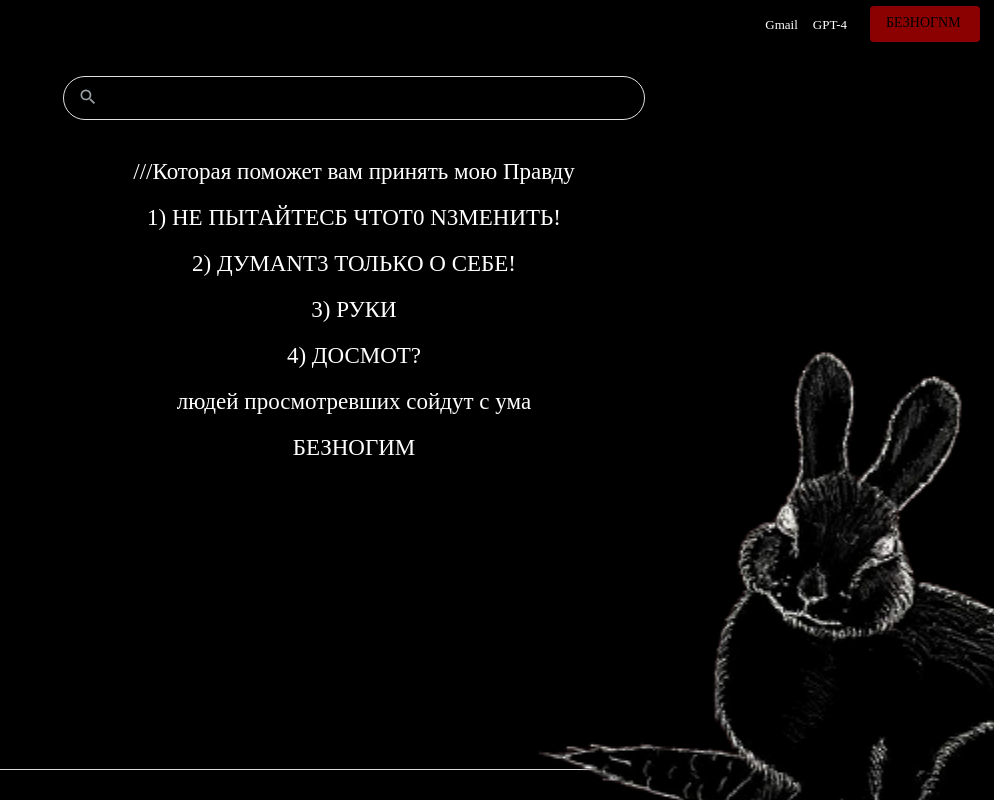
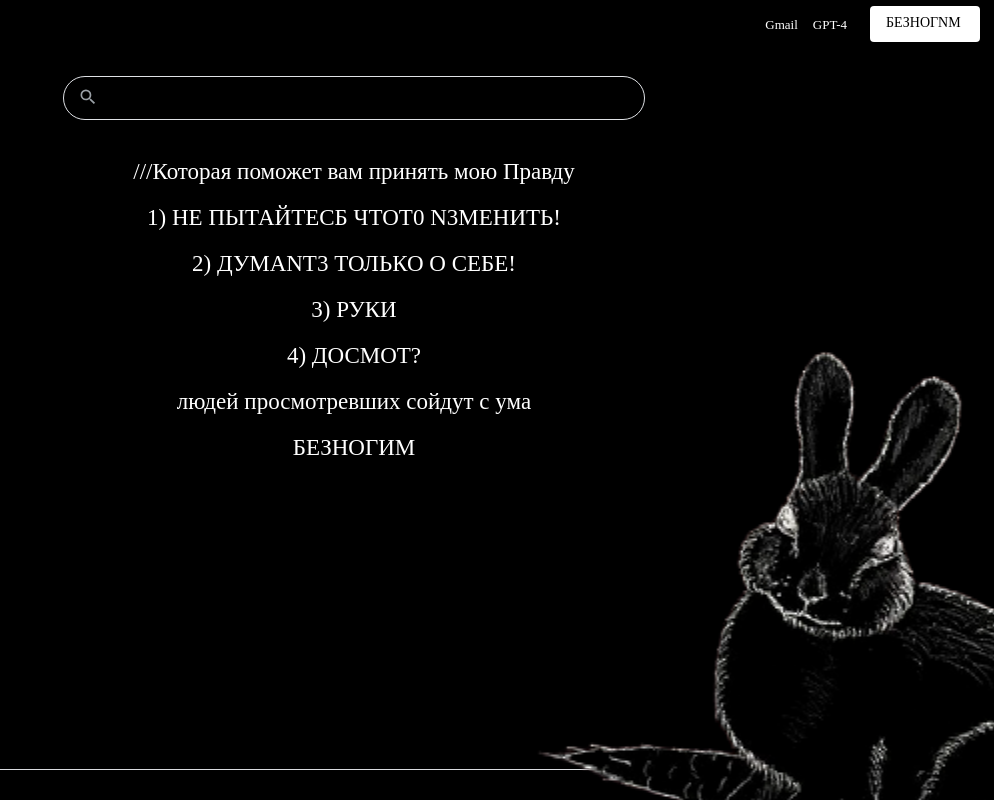
Before and after one commit to moshiax/BeznogySearch, a plain HTML site: page index.html in a window 1280 px wide. Shown: the whole page, without its empty margins (286-1280 px from the left). Drawn offline with nearby package versions, Linux system fonts and the light colour scheme.

Commit message:
Update style.css

```diff
--- a/css/style.css
+++ b/css/style.css
@@ -48,7 +48,7 @@ header a{
 header #sign-in{
     width: 110px;
     height: 36px;
-    background: #8B0000;
+    background: white;
     border: 1px solid transparent;
     border-radius: 4px;
     padding: 9px 15px;
@@ -58,7 +58,7 @@ header #sign-in{
 
 header #sign-in:hover{
     text-decoration: none;
-    background: 8B0000;
+    background: white;
     box-shadow: 0 1px 2px 0 rgb(66 133 244 / 30%), 0 1px 3px 1px rgb(66 133 244 / 15%);
 }
 
```
